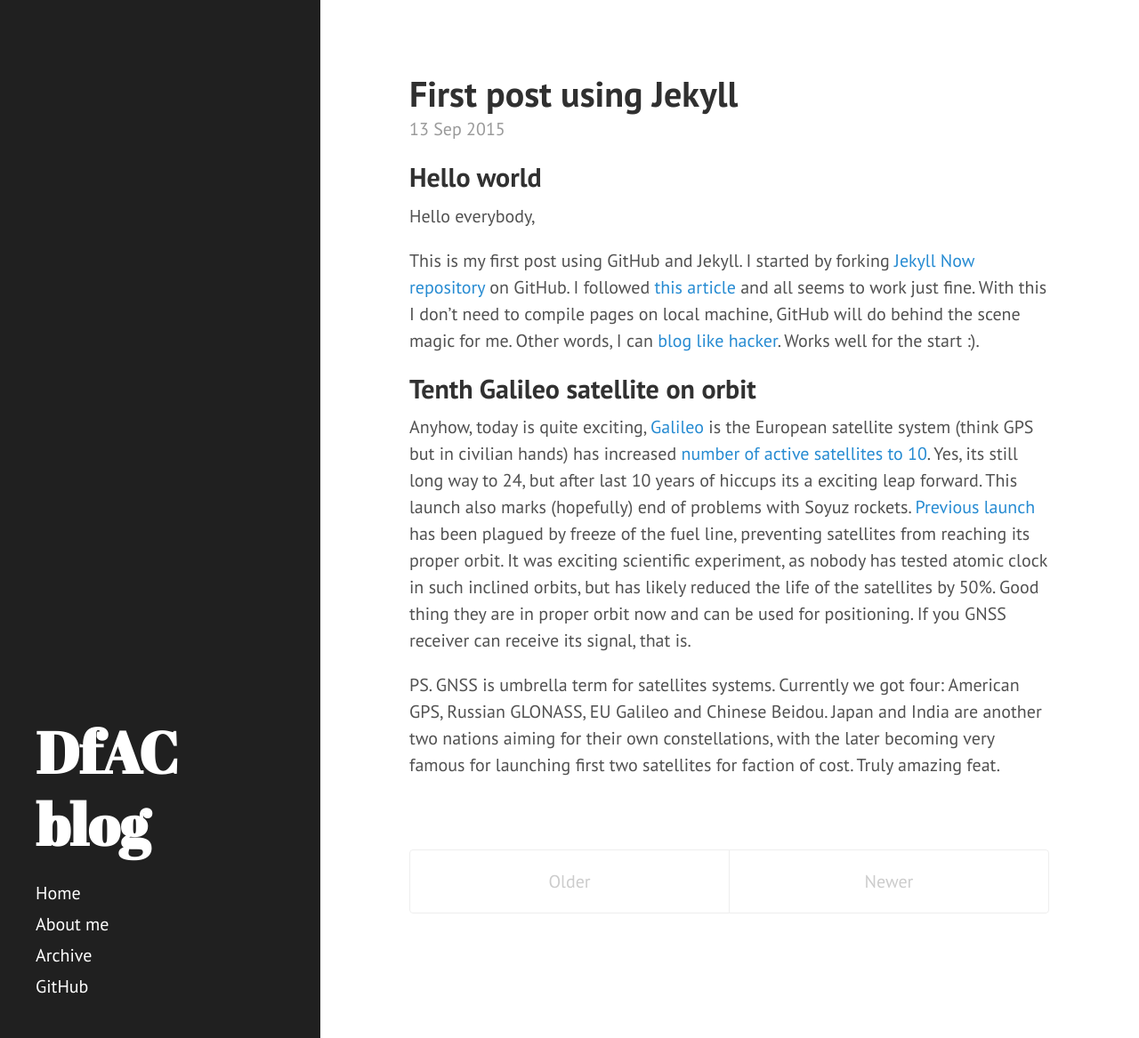
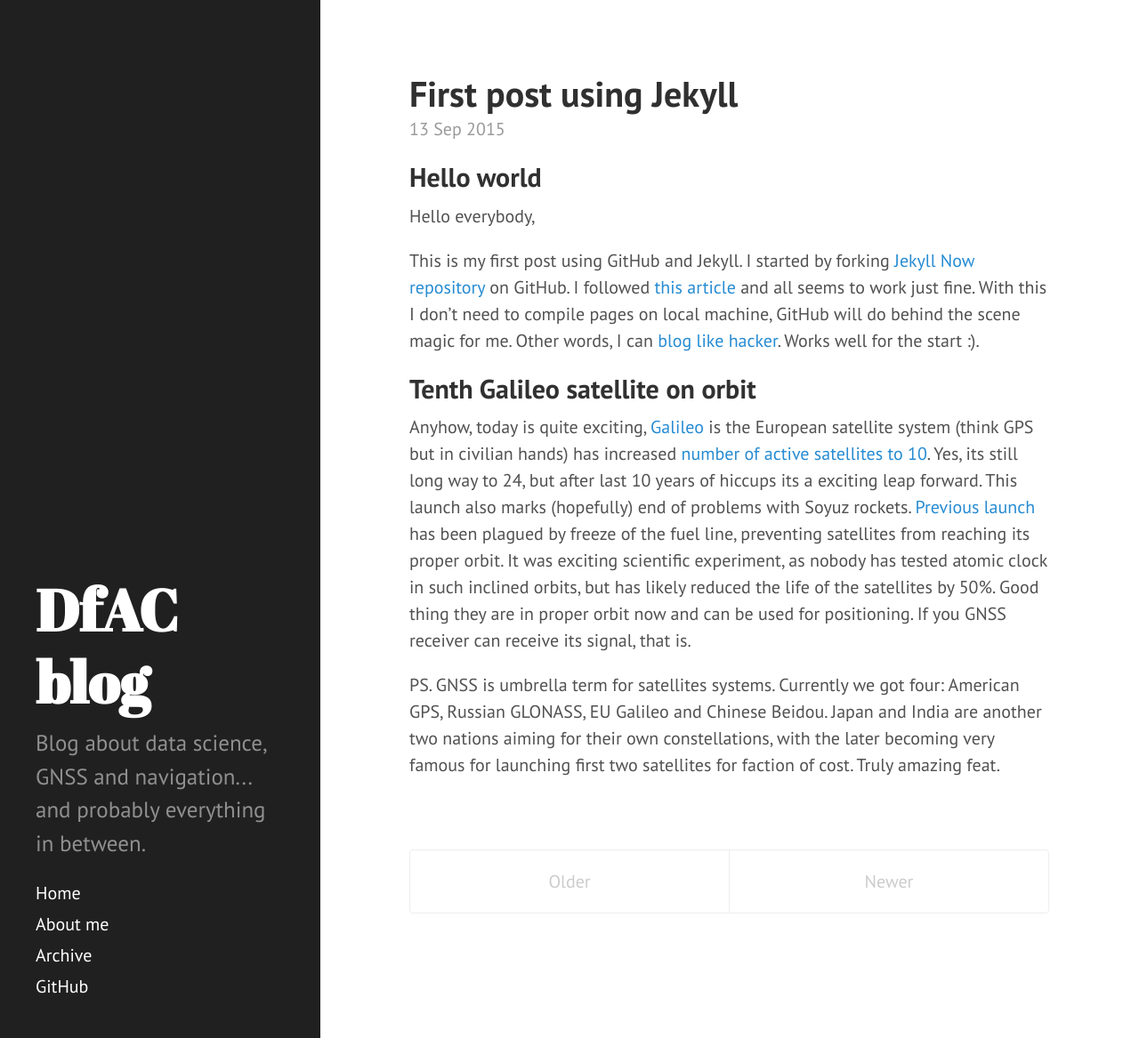
Before and after one commit to DfAC/DfAC.github.io, a Jekyll site: the page built from index.html, in a window 1280 px wide and 1167 px high. Shown: the whole window at 89% size. Built offline with Jekyll 4.4.1, drawn with Linux system fonts in a browser that asks for light colours; the list of posts is cut into pages by our own code.

Commit message:
Update _config.yml

```diff
--- a/_config.yml
+++ b/_config.yml
@@ -10,7 +10,7 @@ relative_permalinks: true
 # Setup
 title:            DfAC blog
 tagline:          'Lets talk science and data science'
-#description:      'From life science to data science'
+description:      'Blog about data science, GNSS and navigation... and probably everything in between.'
 url:              http://DfAC.github.io/
 baseurl:          http://DfAC.github.io/
 
@@ -21,7 +21,7 @@ author:
 paginate:         5
 
 # URL of your avatar or profile pic (you could use your GitHub profile pic)
-avatar: https://raw.githubusercontent.com/barryclark/jekyll-now/master/images/jekyll-logo.png
+avatar: https://avatars3.githubusercontent.com/u/8841751?v=3&u=764eea65c40d4fc7527e89a01e78f3da8da3683a&s=140
 
 #
 # Flags below are optional
```
